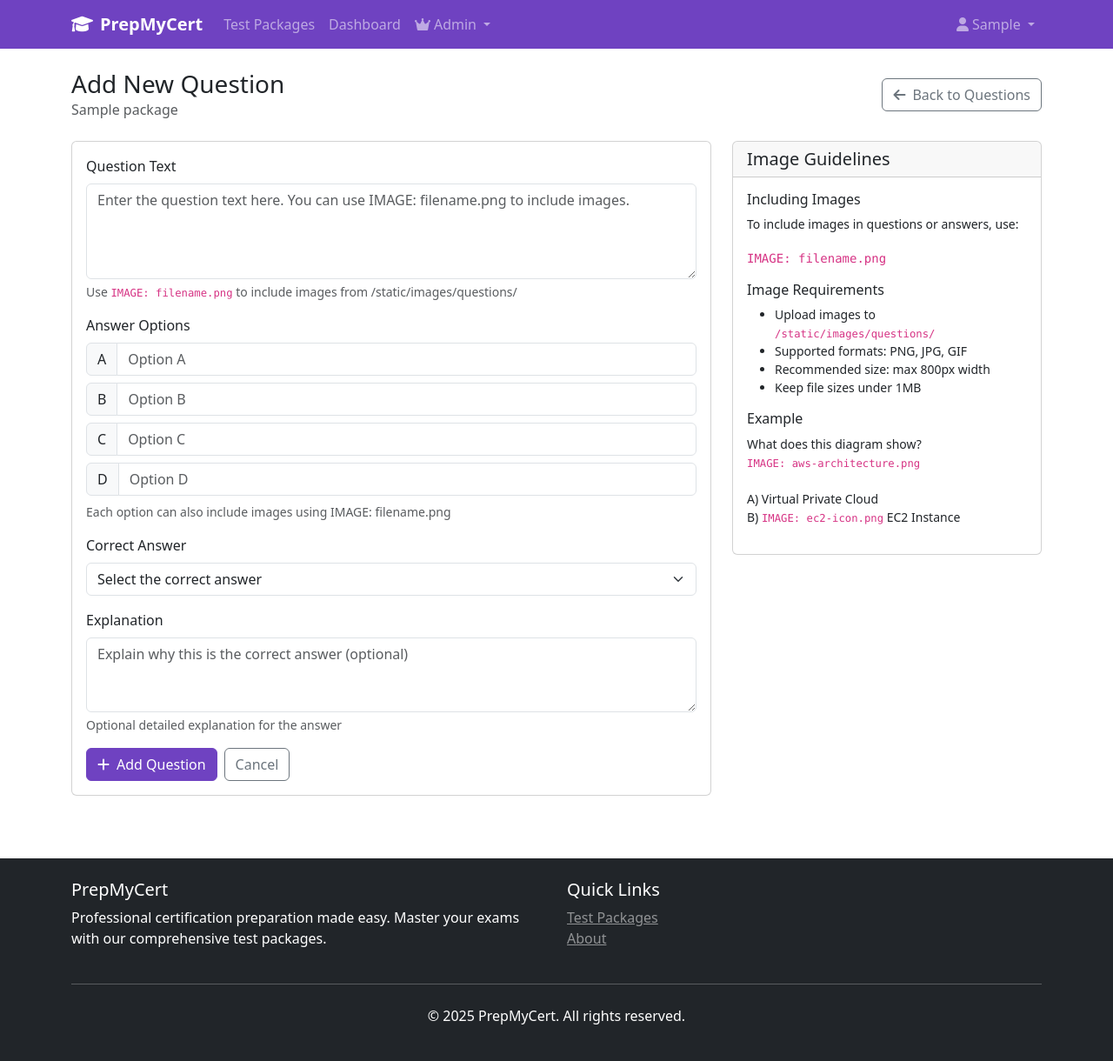
After one commit to piyush-palod/prepmycert, a Flask app: page /admin/add-question/1 in a window 1280 px wide. The commit adds this page. Shown: the whole page at 87% size. Run offline with Flask 3, Linux system fonts and the light colour scheme; a user stored in the database is signed in; tables that the repository leaves empty hold one stand-in row (values such as "Sample post").

Commit message:
Assistant checkpoint: Fixed duplicate navigation items and added missing template
Assistant generated file changes:
- templates/base.html: Fix duplicate navigation items and clean up menu structure
- templates/admin/add_question.html: Create missing add question template

---

User prompt:

Fix the UI, test package, admin and other things are repeating in UI

Replit-Commit-Author: Assistant
Replit-Commit-Session-Id: b3f427b8-5525-4572-8b71-e2ace4c10231

```diff
--- /dev/null
+++ b/templates/admin/add_question.html
@@ -0,0 +1,128 @@
+
+{% extends "base.html" %}
+
+{% block title %}Add Question - {{ package.title }} - PrepMyCert{% endblock %}
+
+{% block content %}
+<div class="container py-4">
+    <div class="row">
+        <div class="col-12">
+            <div class="d-flex justify-content-between align-items-center mb-4">
+                <div>
+                    <h1 class="h3 mb-0">Add New Question</h1>
+                    <p class="text-muted mb-0">{{ package.title }}</p>
+                </div>
+                <a href="{{ url_for('manage_questions', package_id=package.id) }}" class="btn btn-outline-secondary">
+                    <i class="fas fa-arrow-left me-2"></i>Back to Questions
+                </a>
+            </div>
+        </div>
+    </div>
+
+    <div class="row">
+        <div class="col-lg-8">
+            <div class="card">
+                <div class="card-body">
+                    <form method="POST" class="needs-validation" novalidate>
+                        <div class="mb-3">
+                            <label for="question_text" class="form-label">Question Text</label>
+                            <textarea class="form-control" id="question_text" name="question_text" rows="4" required
+                                placeholder="Enter the question text here. You can use IMAGE: filename.png to include images."></textarea>
+                            <div class="form-text">Use <code>IMAGE: filename.png</code> to include images from /static/images/questions/</div>
+                            <div class="invalid-feedback">Please provide a question text.</div>
+                        </div>
+
+                        <div class="mb-3">
+                            <label class="form-label">Answer Options</label>
+                            <div id="answer-options">
+                                <div class="mb-2">
+                                    <div class="input-group">
+                                        <span class="input-group-text">A</span>
+                                        <input type="text" class="form-control" name="option_a" placeholder="Option A" required>
+                                    </div>
+                                </div>
+                                <div class="mb-2">
+                                    <div class="input-group">
+                                        <span class="input-group-text">B</span>
+                                        <input type="text" class="form-control" name="option_b" placeholder="Option B" required>
+                                    </div>
+                                </div>
+                                <div class="mb-2">
+                                    <div class="input-group">
+                                        <span class="input-group-text">C</span>
+                                        <input type="text" class="form-control" name="option_c" placeholder="Option C" required>
+                                    </div>
+                                </div>
+                                <div class="mb-2">
+                                    <div class="input-group">
+                                        <span class="input-group-text">D</span>
+                                        <input type="text" class="form-control" name="option_d" placeholder="Option D" required>
+                                    </div>
+                                </div>
+                            </div>
+                            <div class="form-text">Each option can also include images using IMAGE: filename.png</div>
+                        </div>
+
+                        <div class="mb-3">
+                            <label for="correct_answer" class="form-label">Correct Answer</label>
+                            <select class="form-select" id="correct_answer" name="correct_answer" required>
+                                <option value="">Select the correct answer</option>
+                                <option value="A">A</option>
+                                <option value="B">B</option>
+                                <option value="C">C</option>
+                                <option value="D">D</option>
+                            </select>
+                            <div class="invalid-feedback">Please select the correct answer.</div>
+                        </div>
+
+                        <div class="mb-3">
+                            <label for="explanation" class="form-label">Explanation</label>
+                            <textarea class="form-control" id="explanation" name="explanation" rows="3"
+                                placeholder="Explain why this is the correct answer (optional)"></textarea>
+                            <div class="form-text">Optional detailed explanation for the answer</div>
+                        </div>
+
+                        <div class="d-flex gap-2">
+                            <button type="submit" class="btn btn-primary">
+                                <i class="fas fa-plus me-2"></i>Add Question
+                            </button>
+                            <a href="{{ url_for('manage_questions', package_id=package.id) }}" class="btn btn-outline-secondary">
+                                Cancel
+                            </a>
+                        </div>
+                    </form>
+                </div>
+            </div>
+        </div>
+
+        <div class="col-lg-4">
+            <div class="card">
+                <div class="card-header">
+                    <h5 class="card-title mb-0">Image Guidelines</h5>
+                </div>
+                <div class="card-body">
+                    <h6>Including Images</h6>
+                    <p class="small">To include images in questions or answers, use:</p>
+                    <code class="small">IMAGE: filename.png</code>
+
+                    <h6 class="mt-3">Image Requirements</h6>
+                    <ul class="small">
+                        <li>Upload images to <code>/static/images/questions/</code></li>
+                        <li>Supported formats: PNG, JPG, GIF</li>
+                        <li>Recommended size: max 800px width</li>
+                        <li>Keep file sizes under 1MB</li>
+                    </ul>
+
+                    <h6 class="mt-3">Example</h6>
+                    <p class="small">
+                        What does this diagram show?<br>
+                        <code>IMAGE: aws-architecture.png</code><br><br>
+                        A) Virtual Private Cloud<br>
+                        B) <code>IMAGE: ec2-icon.png</code> EC2 Instance
+                    </p>
+                </div>
+            </div>
+        </div>
+    </div>
+</div>
+{% endblock %}
--- a/templates/base.html
+++ b/templates/base.html
@@ -35,9 +35,6 @@
                         <li class="nav-item">
                             <a class="nav-link" href="{{ url_for('dashboard') }}">Dashboard</a>
                         </li>
-                        <li class="nav-item">
-                            <a class="nav-link" href="{{ url_for('test_packages') }}">Test Packages</a>
-                        </li>
                         {% if current_user.is_admin %}
                         <li class="nav-item dropdown">
                             <a class="nav-link dropdown-toggle" href="#" id="adminDropdown" role="button" data-bs-toggle="dropdown">
@@ -49,21 +46,13 @@
                             </ul>
                         </li>
                         {% endif %}
-                        <li class="nav-item dropdown">
-                            <a class="nav-link dropdown-toggle" href="#" id="navbarDropdown" role="button" data-bs-toggle="dropdown">
-                                {{ current_user.full_name }}
-                            </a>
-                            <ul class="dropdown-menu">
-                                <li><a class="dropdown-item" href="{{ url_for('logout') }}">Logout</a></li>
-                            </ul>
-                        </li>
                     {% endif %}
                 </ul>
 
                 <ul class="navbar-nav">
                     {% if current_user.is_authenticated %}
                         <li class="nav-item dropdown">
-                            <a class="nav-link dropdown-toggle" href="#" id="navbarDropdown" role="button" data-bs-toggle="dropdown">
+                            <a class="nav-link dropdown-toggle" href="#" id="userDropdown" role="button" data-bs-toggle="dropdown">
                                 <i class="fas fa-user me-1"></i>{{ current_user.first_name }}
                             </a>
                             <ul class="dropdown-menu">
```
